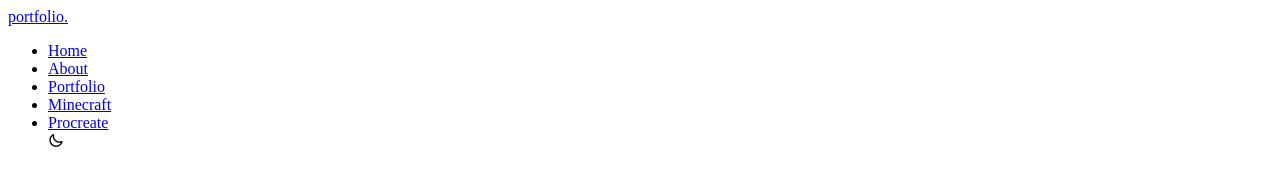
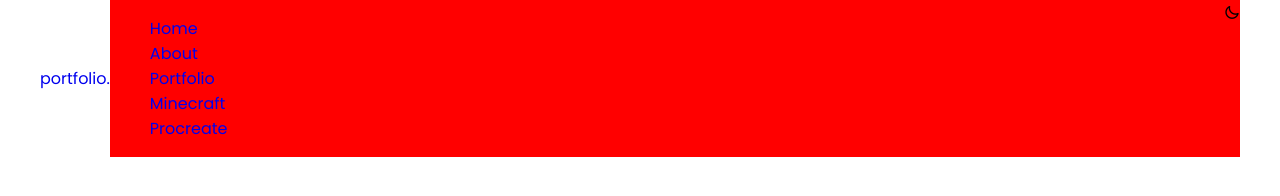
Before and after one commit to HealableSoda/portfolio, a plain HTML site: page index.html in a window 1280 px wide. Drawn offline with nearby package versions, Linux system fonts and the light colour scheme.

Commit message:
begin navbar
begonnen aan de navbar

```diff
--- /dev/null
+++ b/CSS/style.css
@@ -0,0 +1,75 @@
+@import url("https://fonts.googleapis.com/css2?family=Poppins:wght@100;200;300;400;500;600;700;800;900&display=swap");
+
+/* ---------- website thema ----------- */
+:root {
+  --hue-1: 257;
+  --hue-2: 47;
+  --bg-color: hsl(var(--hue-1), 100%, 97%);
+  --main-color-1: hsl(var(--hue-1), 100%, 60%);
+  --main-color-dark-1: hsl(var(--hue-1), 69%, 50%);
+  --main-color-2: hsl(var(--hue-2) 100%, 61%);
+  --main-color-dark-2: hsl(var(--hue-) 82%, 55%);
+  --bg-color-1: hsl(var(--hue-1) 100%, 97%);
+  --bg-color-2: #fff;
+  --bg-color-3: hsl(var(--hue-1), 100%, 98%);
+  --bg-color-transparent: rgba(255, 255, 255, 0.6);
+  --heading-color: hsl(var(--hue-1), 61%, 24%);
+  --text-color: hsl(var(--hue-1), 17%, 63%);
+}
+
+/* ---------- Algemene stylo ----------- */
+*, *:: before, *:: after {
+  padding: 0;
+  margin: 0;
+  box-sizing: border-box;
+}
+
+body {
+  overflow-x: hidden;
+  background-color: var(--main-color);
+  font-family: "Poppins", sans-serif;
+}
+
+::selection {
+  background-color: hsla(var(--hue-1), 100%, 60%, 0, 9);
+  color: #fff;
+}
+
+a {
+  text-decoration: none;
+}
+
+ul {
+  list-style: none;
+}
+
+/* ---------- eig gw copy paste ----------- */
+.container {
+  position: relative;
+  width: 100%;
+  max-width: 75rem;
+  padding: 0 1.5rem;
+  margin: 0 auto;
+}
+
+/* ---------- navigatiebar ----------- */
+header {
+  position: fixed;
+  top: 0;
+  left: 0;
+  width: 100%;
+  z-index: 10;
+}
+
+nav.container {
+  display: flex;
+  align-items: center;
+  flex-wrap: wrap;
+}
+
+.links{
+  background-color: red;
+  flex: 1;
+  display: flex;
+  justify-content: space-between;
+}
--- a/index.html
+++ b/index.html
@@ -8,6 +8,7 @@
   <title>healablesoda's website</title>
   <!-- ---------------CSS files------------------------------ -->
   <link rel="stylesheet" href="https://unicons.iconscout.com/release/v4.0.0/css/line.css">
+  <link rel="stylesheet" href="./CSS/style.css">
 </head>
 
 <body>
@@ -31,11 +32,12 @@
           <li>
             <a href="#" class="nav-link">Procreate</a>
           </li>
-          <i class="uil uil-moon toggle-btn"></i>
         </ul>
+        <i class="uil uil-moon toggle-btn"></i>
       </div>
     </nav>
   </header>
+  <selection style="height: 1000px;"></selection>
 </body>
 
 </html>
```
